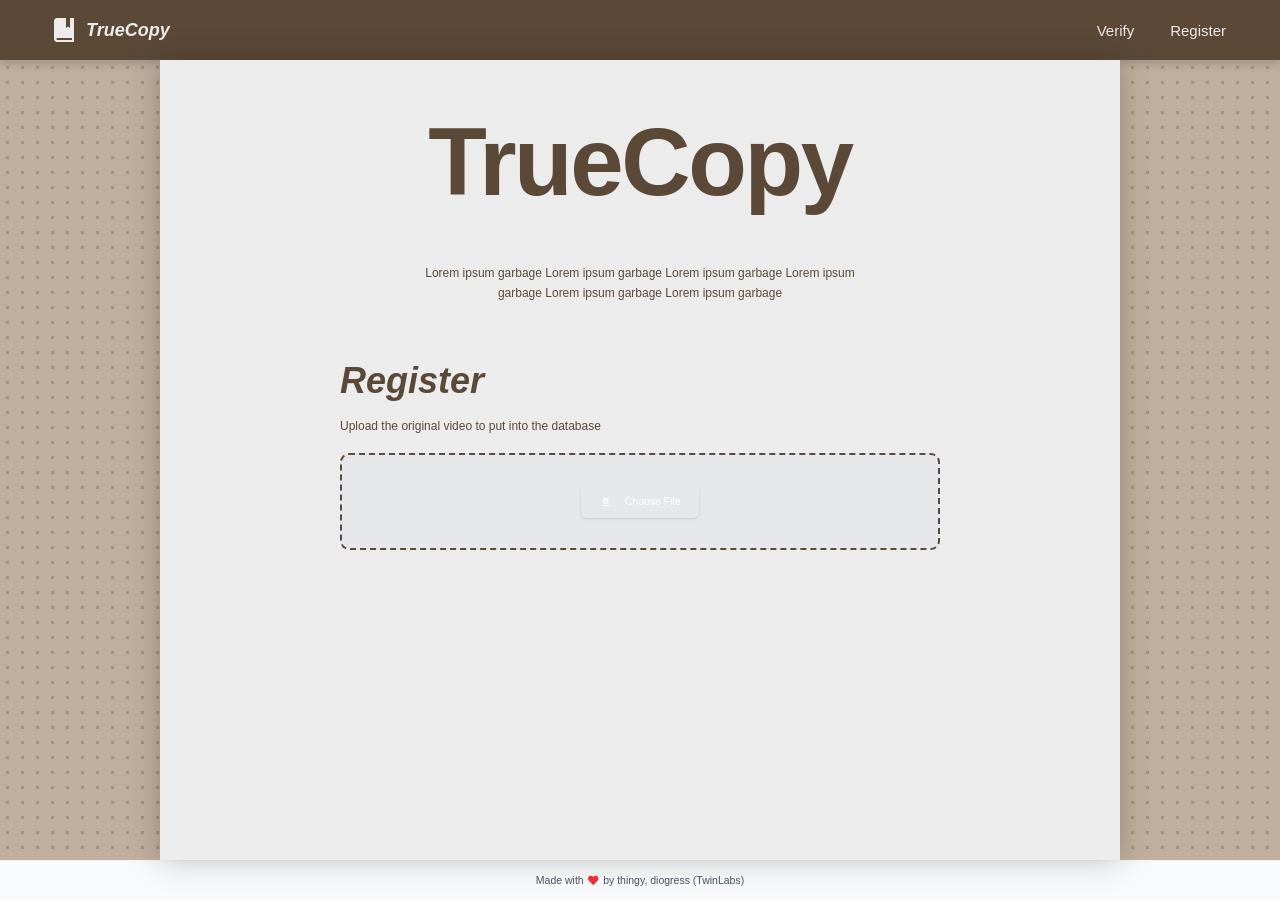
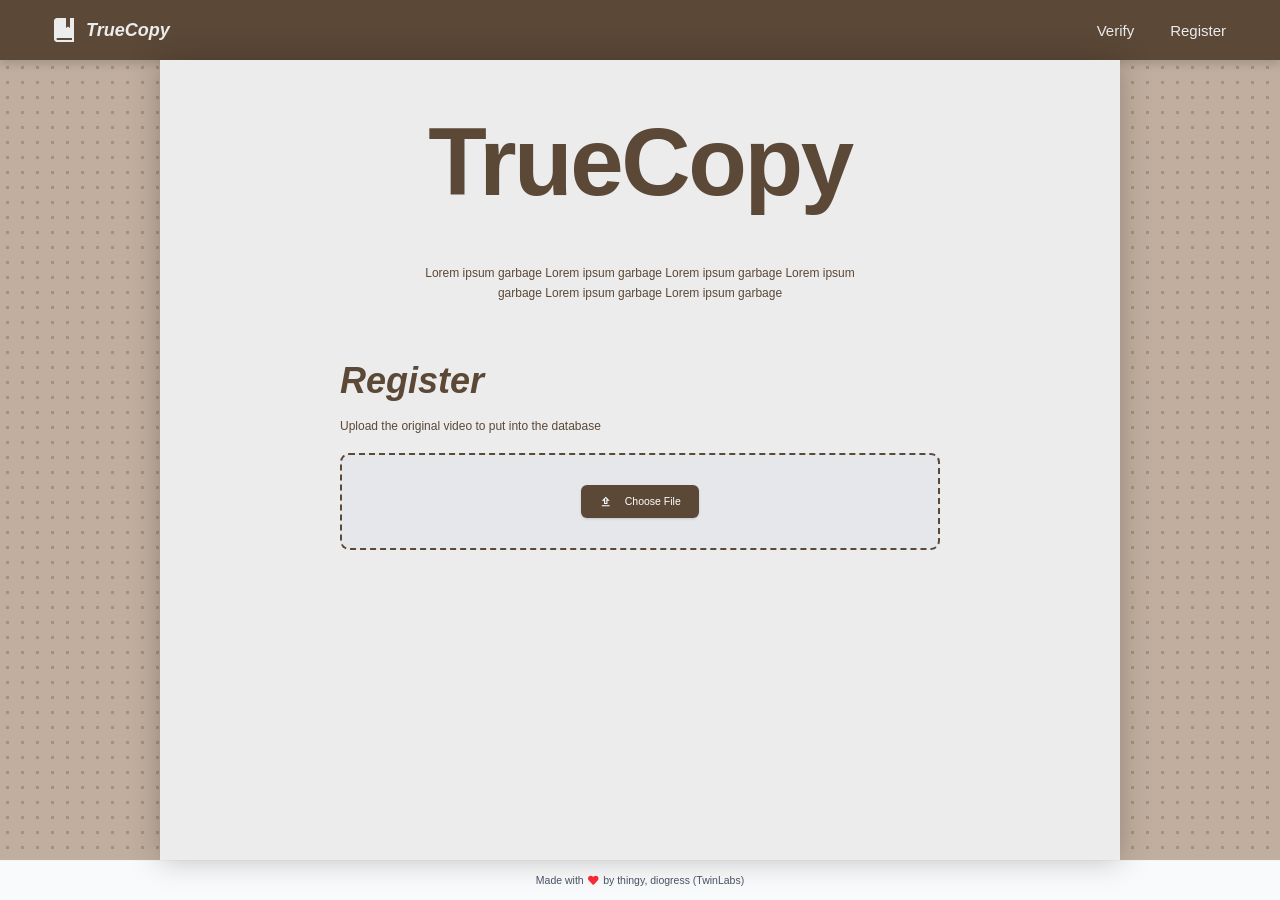
Before and after one commit to TwinLabs-Development/TrueCopy, a React (Vite) app in the folder frontend/: page / in a window 1280 px wide. Built offline with nearby package versions, Linux system fonts and the light colour scheme.

Commit message:
fixed design conflict

```diff
--- a/frontend/src/assets/Body.tsx
+++ b/frontend/src/assets/Body.tsx
@@ -98,14 +98,14 @@ export default function Body() {
             <button
               type="button"
               onClick={() => fileInputRef.current?.click()}
-              className="mx-auto flex flex-row gap-4 max-w-xs cursor-pointer items-center justify-center rounded-lg bg-speed py-3 px-6 text-sm font-medium text-white shadow-sm hover:bg-speed/20 hover:text-speed transition"
+              className="bg-beige5 mx-auto flex flex-row gap-4 max-w-xs cursor-pointer items-center justify-center rounded-lg py-3 px-6 text-sm font-medium text-white shadow-sm hover:bg-beige5/20 hover:text-beige5 transition"
             >
               <MdOutlineUpload className="text-lg" /> Choose File
             </button>
 
             {selectedFile && (
               <>
-                <p className="text-xs text-speed font-medium">{selectedFile.name}</p>
+                <p className="text-xs text-speed font-medium">{selectedFile.name} ({(selectedFile.size / 1000000).toFixed(2)}MB)</p>
                 <button
                   type="submit"
                   disabled={isUploading}
```
